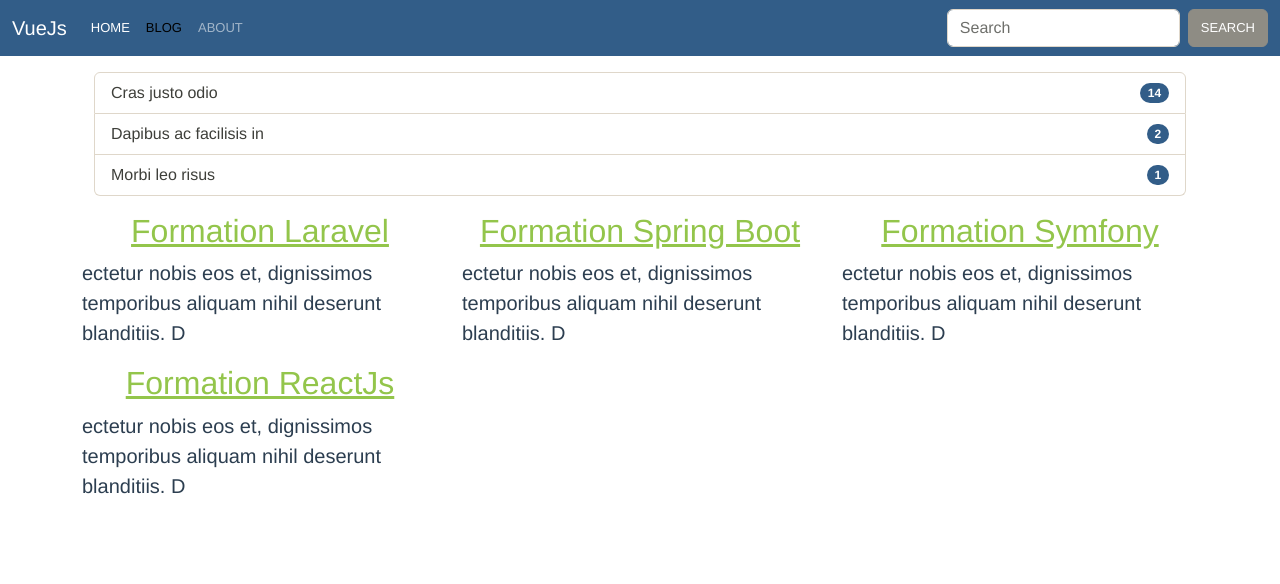
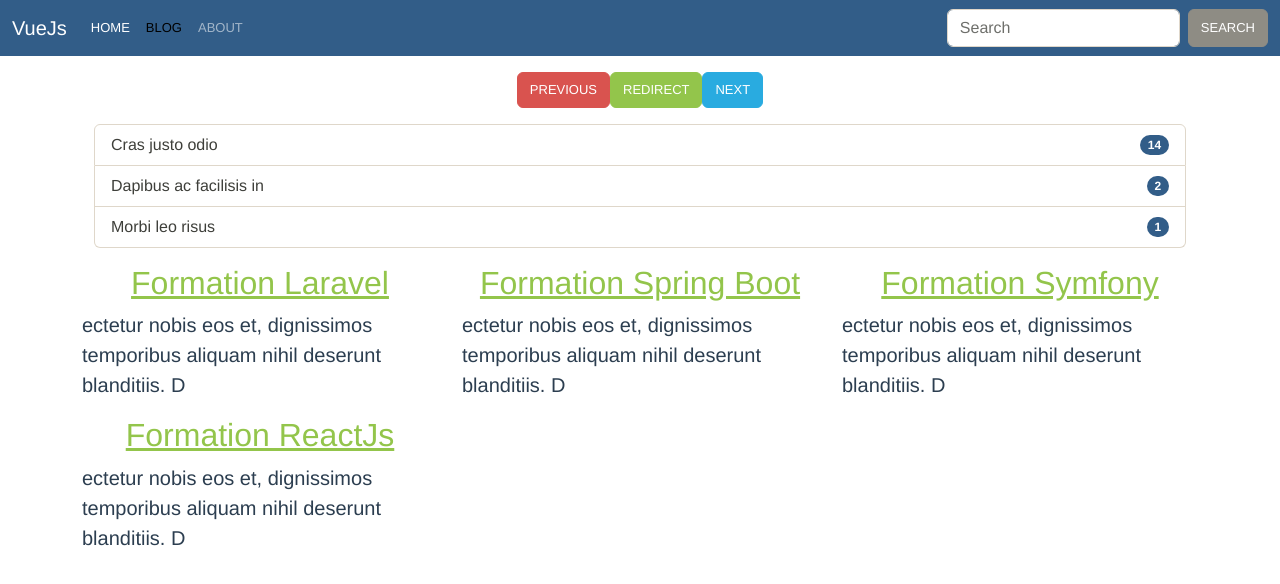
Before and after one commit to Ya27cine/vuejs3-navigation, a Vue app: page /blog in a window 1280 px wide. Shown: the top 584 px of the page. Built offline with nearby package versions, Linux system fonts and the light colour scheme.

Commit message:
Navigability With go & push

```diff
--- a/src/components/Navbar.vue
+++ b/src/components/Navbar.vue
@@ -29,9 +29,27 @@
   </div>
 </nav>
 
+  <div class="my-3">
+      <button @click="previous" class="btn btn-danger">Previous</button>
+      <button @click="redirect" class="btn btn-success">Redirect</button>
+      <button @click="next" class="btn btn-info">Next</button>
+  </div>
+
 </template>
 <script>
 export default {
+  methods: {
+    previous(){
+      this.$router.go(-1);
+    },
+    redirect(){
+      this.$router.push('/');
+    },
+    next(){
+      this.$router.go(1);
+    }
+
+  },
 
 }
 </script>
```
